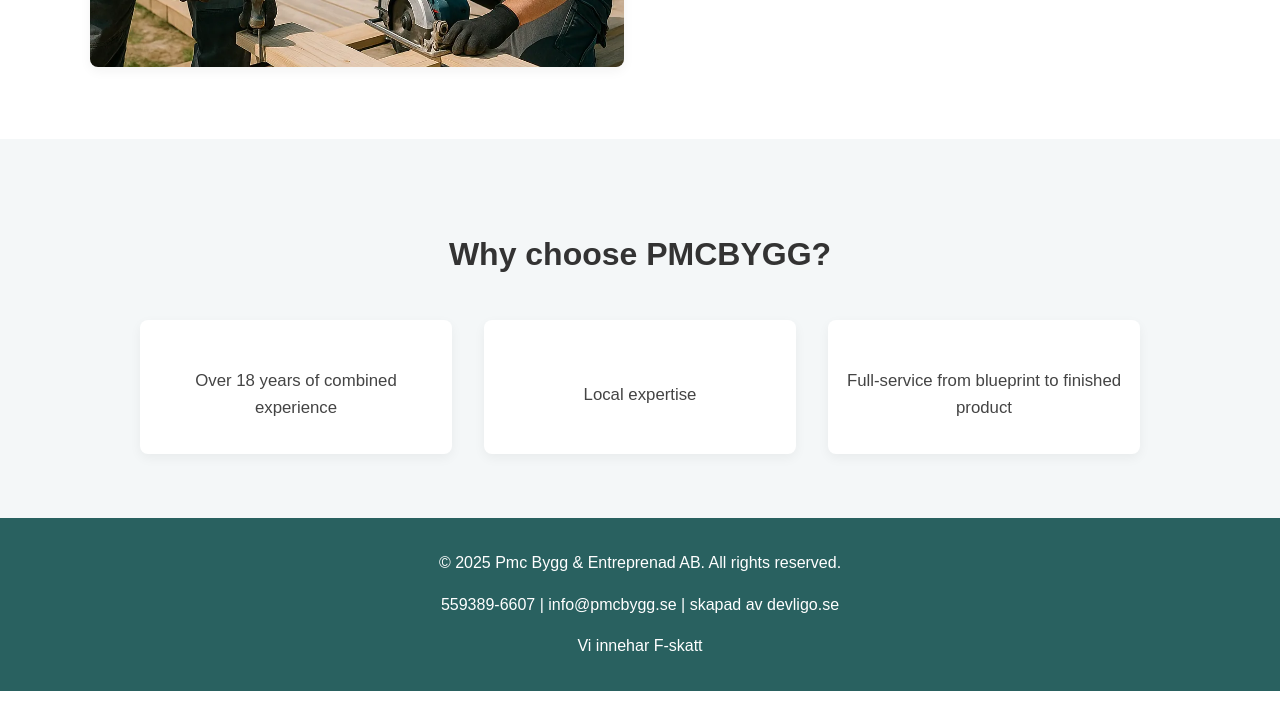
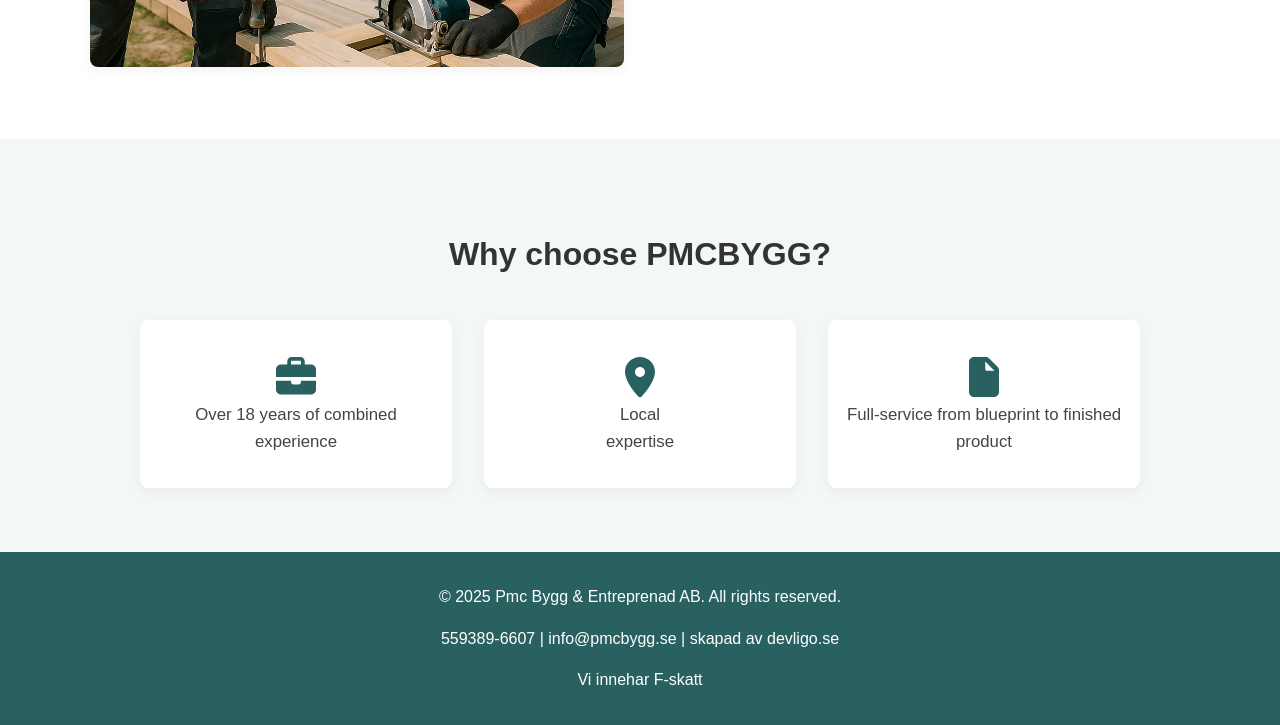
Before and after one commit to strawbeard88/projectms1, a plain HTML site: page index.html in a window 1280 px wide. Shown: the part 1213-1938 px from the top of the page. Before the commit the page ends 1904 px from the top, so only its background shows below. Drawn offline with Linux system fonts and the light colour scheme.

Commit message:
Update to font awesome to svg links instead. Better performance for lighthouse.

```diff
--- a/index.html
+++ b/index.html
@@ -109,15 +109,15 @@ Whether it’s a kitchen, bathroom, patio, roof, or garage, you can count on us
   <h2>Why choose PMCBYGG?</h2>
   <div class="what-for-grid">
     <div class="what-for-box">
-      <i class="fas fa-briefcase"></i>
+      <svg xmlns="http://www.w3.org/2000/svg" height="50" width="50" viewBox="0 0 640 640"><!--!Font Awesome Free v7.0.0 by @fontawesome - https://fontawesome.com License - https://fontawesome.com/license/free Copyright 2025 Fonticons, Inc.--><path fill="#296160" d="M264 112L376 112C380.4 112 384 115.6 384 120L384 160L256 160L256 120C256 115.6 259.6 112 264 112zM208 120L208 160L128 160C92.7 160 64 188.7 64 224L64 320L576 320L576 224C576 188.7 547.3 160 512 160L432 160L432 120C432 89.1 406.9 64 376 64L264 64C233.1 64 208 89.1 208 120zM576 368L384 368L384 384C384 401.7 369.7 416 352 416L288 416C270.3 416 256 401.7 256 384L256 368L64 368L64 480C64 515.3 92.7 544 128 544L512 544C547.3 544 576 515.3 576 480L576 368z"/></svg>
       <p>Over 18 years of combined experience</p>
     </div>
     <div class="what-for-box">
-      <i class="fas fa-map-marker-alt"></i>
-      <p>Local expertise</p>
+      <svg xmlns="http://www.w3.org/2000/svg" height="50" width="50" viewBox="0 0 640 640"><!--!Font Awesome Free v7.0.0 by @fontawesome - https://fontawesome.com License - https://fontawesome.com/license/free Copyright 2025 Fonticons, Inc.--><path fill="#296160" d="M128 252.6C128 148.4 214 64 320 64C426 64 512 148.4 512 252.6C512 371.9 391.8 514.9 341.6 569.4C329.8 582.2 310.1 582.2 298.3 569.4C248.1 514.9 127.9 371.9 127.9 252.6zM320 320C355.3 320 384 291.3 384 256C384 220.7 355.3 192 320 192C284.7 192 256 220.7 256 256C256 291.3 284.7 320 320 320z"/></svg>
+      <p>Local <br>expertise</p>
     </div>
     <div class="what-for-box">
-      <i class="fas fa-drafting-compass"></i>
+      <svg xmlns="http://www.w3.org/2000/svg" height="50" width="50" viewBox="0 0 640 640"><!--!Font Awesome Free v7.0.0 by @fontawesome - https://fontawesome.com License - https://fontawesome.com/license/free Copyright 2025 Fonticons, Inc.--><path fill="#296160" d="M192 64C156.7 64 128 92.7 128 128L128 512C128 547.3 156.7 576 192 576L448 576C483.3 576 512 547.3 512 512L512 234.5C512 217.5 505.3 201.2 493.3 189.2L386.7 82.7C374.7 70.7 358.5 64 341.5 64L192 64zM453.5 240L360 240C346.7 240 336 229.3 336 216L336 122.5L453.5 240z"/></svg>
       <p>Full-service from blueprint to finished product</p>
     </div>
   </div>
```
